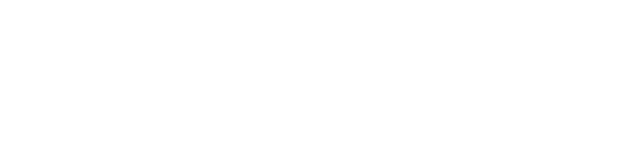
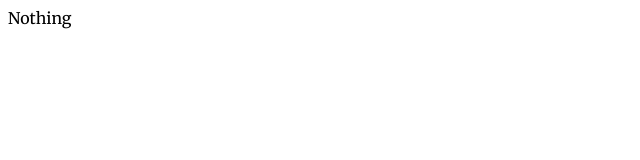
Before and after one commit to AlMaruf98/my-first-assignment, a plain HTML site: page index.html in a window 1280 px wide. Shown: the full height of the page, 0-640 px from the left. Drawn offline with Linux system fonts and the light colour scheme.

Commit message:
added font

```diff
--- a/index.html
+++ b/index.html
@@ -4,8 +4,23 @@
     <meta charset="UTF-8">
     <meta name="viewport" content="width=device-width, initial-scale=1.0">
     <title>happy new Year</title>
+    <link rel="preconnect" href="https://fonts.googleapis.com">
+    <link rel="preconnect" href="https://fonts.gstatic.com" crossorigin>
+    <link href="https://fonts.googleapis.com/css2?family=Merriweather:wght@300;400;700;900&display=swap" rel="stylesheet">
+
+    <link rel="stylesheet" href="style.css" class="css">
 </head>
 <body>
+    <header>
+        <nav>
+Nothing
+        </nav>
+    </header>
+    <main>
 
+    </main>
+    <footer>
+
+    </footer>
 </body>
 </html>
--- /dev/null
+++ b/style.css
@@ -0,0 +1,4 @@
+body{
+    font-family: 'Merriweather', serif;
+
+}
```
Also changed, not shown: new.css (deleted).
